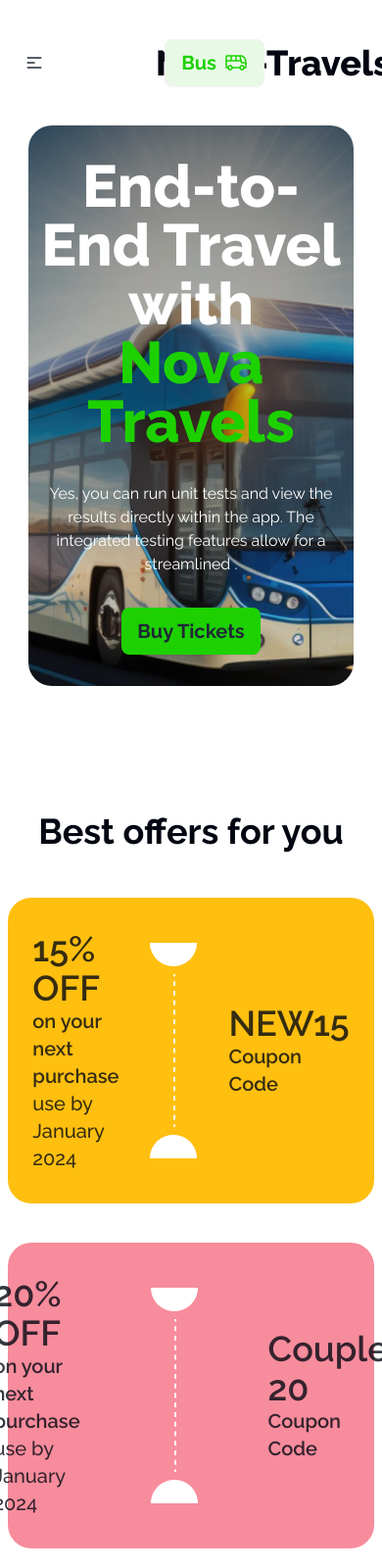
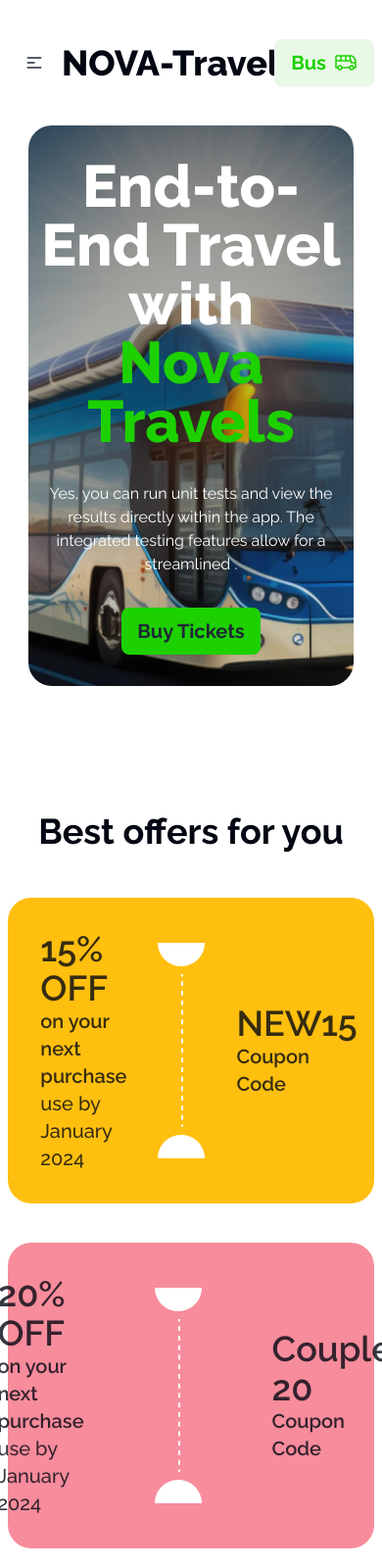
Before and after one commit to KhushnurAnjum26/Bus_ticket_assgnment5, a plain HTML site: page index.html in a window 390 px wide. Shown: the top 1600 px of the page at 98% size. Drawn offline with nearby package versions, Linux system fonts and the light colour scheme.

Commit message:
responsive edit

```diff
--- a/index.html
+++ b/index.html
@@ -3,7 +3,7 @@
   <head>
     <meta charset="UTF-8" />
     <meta name="viewport" content="width=device-width, initial-scale=1.0" />
-    <title>Smart Ticketing</title>
+    <title>Nova Travels</title>
 
     <!-- tailwind and daisy ui -->
     <link
@@ -59,7 +59,7 @@
                 <li><a>Search</a></li>
               </ul>
             </div>
-            <a class="btn btn-ghost text-4xl font-extrabold text-[#030712] ml-20"
+            <a class="btn btn-ghost text-4xl font-extrabold text-[#030712] -ml-4 lg:ml-20"
               >NOVA-Travels</a
             >
           </div>
@@ -74,7 +74,7 @@
             </ul>
           </div>
           <div class="navbar-end">
-            <a class="btn text-xl font-bold text-[#1DD100] bg-[#E8FAE6] mr-28"
+            <a class="btn text-xl font-bold text-[#1DD100] bg-[#E8FAE6] lg:mr-28"
               >Bus <img src="./images/bus-icon.png" alt=""
             /></a>
           </div>
@@ -146,7 +146,7 @@
           <div
             class="text-[#030712CC] flex  bg-[#FFBF0F] items-center justify-center rounded-3xl"
           >
-            <div class="p-8">
+            <div class="p-8 ml-4 lg:ml-0">
               <h3 class="text-4xl font-semibold">15% OFF</h3>
               <p class="text-xl font-semibold">on your next purchase</p>
               <p class="text-xl font-medium">use by January 2024</p>
@@ -163,13 +163,13 @@
           <div
             class="text-[#030712CC] flex space-x-10 bg-[#F78C9C] items-center justify-center rounded-3xl"
           >
-            <div class="p-8">
+            <div class="p-8 ml-2 lg:ml-0">
               <h3 class="text-4xl font-semibold">20% OFF</h3>
               <p class="text-xl font-semibold">on your next purchase</p>
               <p class="text-xl font-medium">use by January 2024</p>
             </div>
             <img src="./images/cupon-devider.png" alt="" />
-            <div class="p-8">
+            <div class="p-8 ml-8 lg:ml-0">
               <h3 class="text-4xl font-semibold">Couple 20</h3>
               <p class="text-xl font-semibold">Coupon Code</p>
             </div>
```
